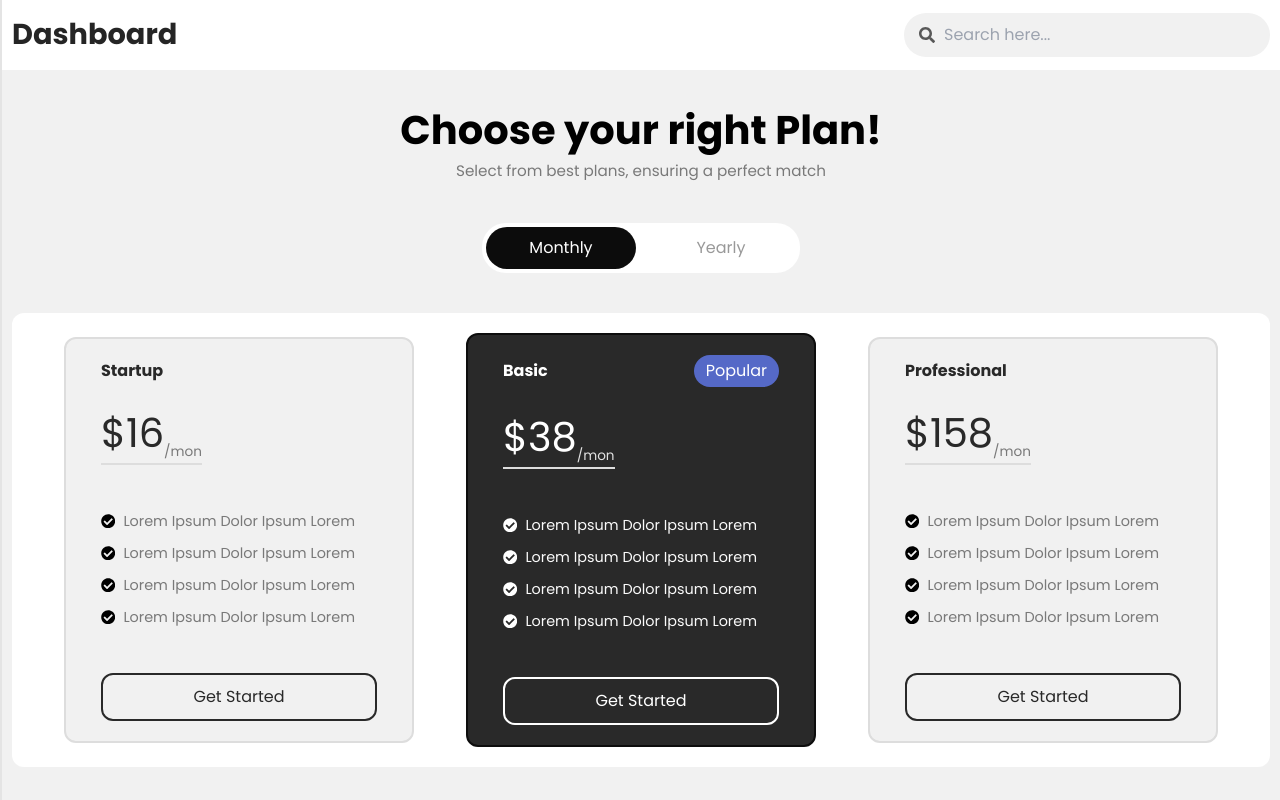
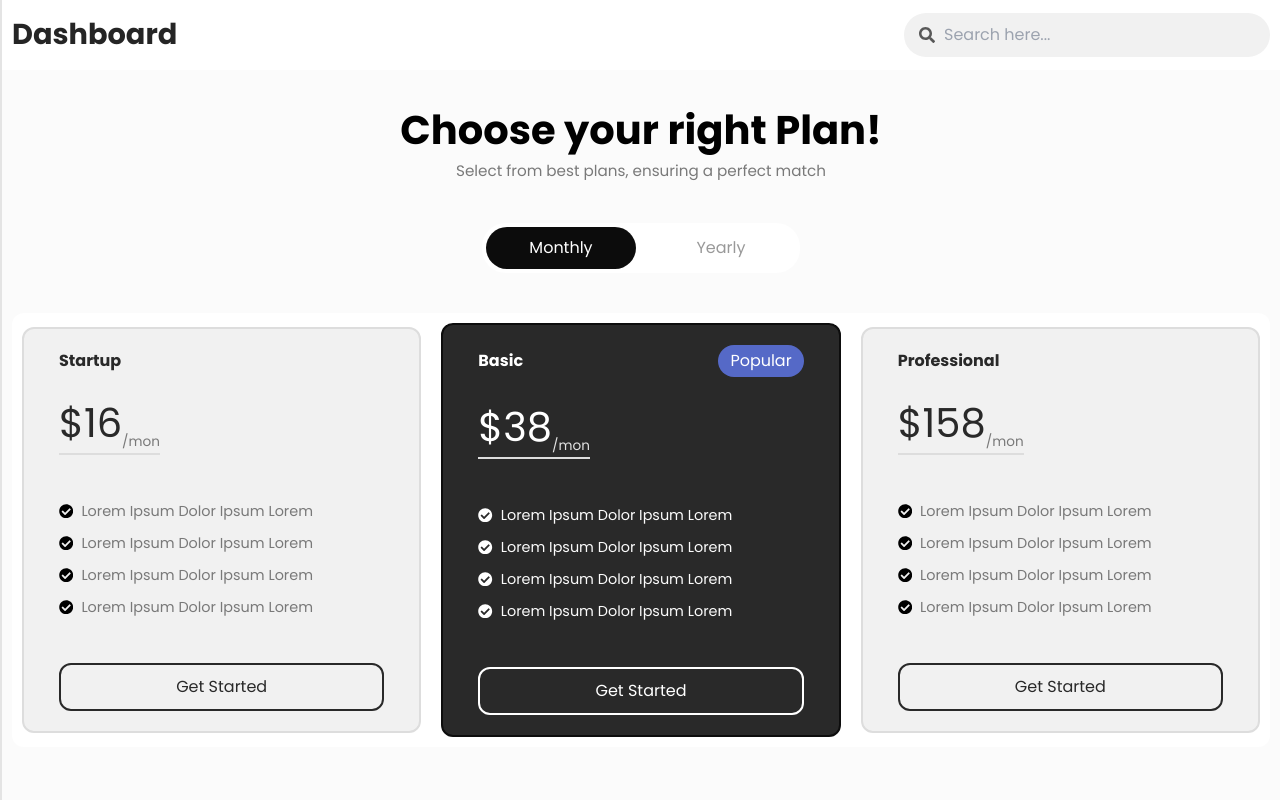
Before and after one commit to Zaph123/Einstein-Investments, a React (Vite) app: page /Einstein-Investments/dashboard/investments in a window 1280 px wide. Built offline with nearby package versions, Linux system fonts and the light colour scheme; a web font is replaced by a local one.

Commit message:
fix: login

```diff
--- a/src/components/Auth/Auth.jsx
+++ b/src/components/Auth/Auth.jsx
@@ -27,15 +27,15 @@ const Auth = () => {
        console.log(toggleTab);
     }
   return (
-    <div className="relative w-full bg-[#fbfbfb] min-h-screen flex flex-col items-center justify-center py-[30px] px-10">
+    <div className="relative w-full min-h-screen flex flex-col items-center justify-center py-[30px]">
         {/* <Header_Two /> */}
-      <div className="w-full h-full max-w-[450px] shadow-xl rounded-[10px] flex flex-col items-start justify-center">
+      <div className="w-full h-full max-w-[450px] rounded-[10px] flex flex-col items-start justify-center">
         <nav className="flex items-start z-50 h-[40px] w-full">
             {tab.map(c => {
                 return(
-               <div onClick={() => changeTab(c.id)} className={`relative group hover:bg-[#e2e2e2] h-full w-auto ${c.id === toggleTab[0].id ? " bg-white" : "bg-[#f1f1f1]"}`}>
-                <Link to={c.to} className="py-5 px-[20px] h-full w-full flex items-center justify-center text-[#797979] hover:text-primary">{c.name}</Link>
-                {c.id === toggleTab[0].id && <span className="absolute w-full group-hover:bg-[#e2e2e2] h-[2px] bg-white -bottom-[2px]" />}
+               <div onClick={() => changeTab(c.id)} className={`relative group hover:bg-[#fbfbfb] h-full w-auto ${c.id === toggleTab[0].id ? "bg-white" : "bg-[#f5f5f5]"}`}>
+                <Link to={c.to} className="py-5 px-[20px] h-full w-full flex items-center justify-center text-[#797979] hover:text-[#5569c7]">{c.name}</Link>
+                {c.id === toggleTab[0].id && <span className="absolute w-full bg-[#f5f5f5] h-[2px] -bottom-[2px]" />}
                </div>
             )
             })}
--- a/src/components/Auth/Signup.jsx
+++ b/src/components/Auth/Signup.jsx
@@ -89,8 +89,8 @@ import Header_Two from "../../pages/Header_two"
     <section className="w-full flex flex-col items-center justify-center">
 
             <div className="flex flex-col items-center pt-[10px] bg-white  form-body w-full h-auto">
-                <div className='self-start px-[20px] leading-[50px]'>
-                  <h1 className='text-4xl font-bold text-ma'>SignUp</h1>
+                <div className='self-start px-[20px]'>
+                  <h1 className='text-4xl font-bold'>SignUp</h1>
                   <p className='text-[#999] text-[0.9rem]'>Hi, Welcome User please fill in your details below 👇</p>
                 </div>
                 <form action="/" method='post' onSubmit={handleSubmit(onSubmit)} className="inner w-full h-auto p-[10px] flex flex-col items-start justify-center gap-[20px]">
--- a/src/components/Dashboard/Admin.jsx
+++ b/src/components/Dashboard/Admin.jsx
@@ -6,7 +6,7 @@
 
  const Admin = () => {
    return (
-    <main className="w-full bg-[#f1f1f1] h-screen ">
+    <main className="w-full bg-[#fbfbfb] h-screen ">
       <div className="w-full h-screen flex items-center justify-center divide-x-2 divide-[#e4e4e4]">
        <SideNav />
        <div className="w-full h-screen overflow-hidden flex flex-col items-center justify-start">
--- a/src/components/Dashboard/adminLayouts/Investments.jsx
+++ b/src/components/Dashboard/adminLayouts/Investments.jsx
@@ -25,7 +25,7 @@ const Investments = () => {
   const OVERFLOW = "scroll"
   return (
     <AnimatePresence>
-    <div className={`w-full h-full overflow-scroll py-[30px] p-10 flex flex-col items-center bg-[#f1f1f1] justify-start gap-[30px]`}>
+    <div className={`w-full h-full overflow-scroll py-[30px] p-10 flex flex-col items-center bg-[#fbfbfb] justify-start gap-[30px]`}>
       <ClientPlans OVERFLOW={OVERFLOW} LOGGED_IN={LOGGED_IN}/>
       <InvestmentLogs />
     </div>
@@ -192,10 +192,10 @@ export const ClientPlans = ({LOGGED_IN}) => {
     // }}
     exit={'exit'}
     key='monthly'
-    className="w-full flex rounded-xl lg:flex-wrap items-center justify-evenly gap-[20px] bg-white p-[20px]">
+    className="w-full flex rounded-xl lg:flex-wrap items-center justify-evenly gap-[20px] bg-white p-[10px]">
     {plans.map(plan => {
       return (
-        <motion.div key={plan.id} variants={item} className={`w-full ${plan.id === 2 ? "bg-[#292929] border-[#0d0d0d]" : "bg-[#f1f1f1] border-[#ddd]"} rounded-xl max-w-[350px] h-auto p-10 border-2`}>
+        <motion.div key={plan.id} variants={item} className={`w-full ${plan.id === 2 ? "bg-[#292929] border-[#0d0d0d]" : "bg-[#f1f1f1] border-[#ddd]"} rounded-xl max-w-[400px] h-auto p-10 border-2`}>
         <div className="w-full h-full flex flex-col items-start justify-start py-10 px-[25px] gap-[20px]">
           <h2 className={`w-full flex items-center justify-between font-bold text-[1.5] ${plan.id === 2 ? "text-white" : "text-[#292929]"}`}>{plan.planType} {plan.id === 2 && <span className="font-normal py-1 px-3 rounded-full bg-[#5569c7]">Popular</span>}</h2>
           <h1 className="flex items-end justify-center border-b-2 border-[#ddd]">
--- a/src/pages/InvestmentPlans.jsx
+++ b/src/pages/InvestmentPlans.jsx
@@ -9,7 +9,7 @@ const InvestmentPlans = () => {
   return (
     <div className="relative pt-[60px]">
       <Header />
-      <div className={`w-full h-full overflow-${OVERFLOW} p-[30px] flex flex-col items-center bg-[#f1f1f1] justify-start gap-[30px]`}>
+      <div className={`w-full h-full overflow-${OVERFLOW} py-[30px] px-10 flex flex-col items-center bg-[#fbfbfb] justify-start gap-[30px]`}>
       <ClientPlans OVERFLOW={OVERFLOW} />
       </div>
       <Footer />
```
